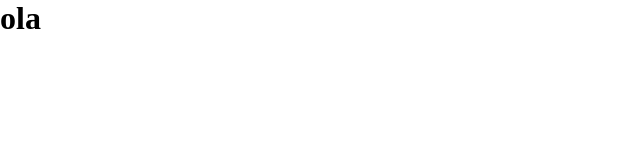
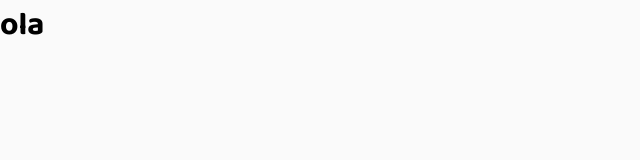
Before and after one commit to ViniciusOshima/Coffee-Delivery, a React (Vite) app: page / in a window 1280 px wide. Shown: the top 160 px of the page, without its empty margins (0-640 px from the left). Built offline with nearby package versions, Linux system fonts and the light colour scheme.

Commit message:
FEAT introdução do projeto com configurações iniciais, como temas e suas tipagens, estilizações globais, integração do eslint

```diff
--- a/index.html
+++ b/index.html
@@ -2,8 +2,17 @@
 <html lang="en">
   <head>
     <meta charset="UTF-8" />
-    <link rel="icon" type="image/svg+xml" href="/vite.svg" />
+
+    <link rel="preconnect" href="https://fonts.googleapis.com" />
+    <link rel="preconnect" href="https://fonts.gstatic.com" crossorigin />
+
     <meta name="viewport" content="width=device-width, initial-scale=1.0" />
+
+    <link
+      href="https://fonts.googleapis.com/css2?family=Baloo+2:wght@700;800&family=Roboto:wght@400;700&display=swap"
+      rel="stylesheet"
+    />
+
     <title>Vite + React + TS</title>
   </head>
   <body>
--- a/src/styles/global.ts
+++ b/src/styles/global.ts
@@ -6,4 +6,18 @@
     padding: 0;
     box-sizing: border-box;
   }
+
+  body {
+    background: ${(props) => props.theme.background};
+  }
+
+  h1, h2, h3 {
+    font-family: 'Baloo 2', cursive;
+  }
+
+  p {
+    font-family: 'Roboto', sans-serif;
+    color: ${(props) => props.theme['base-text']};
+    font-size: 1rem;
+  }
 `
```
Also changed, not shown: src/types/styled.d.ts (added, +8 -0 lines).
